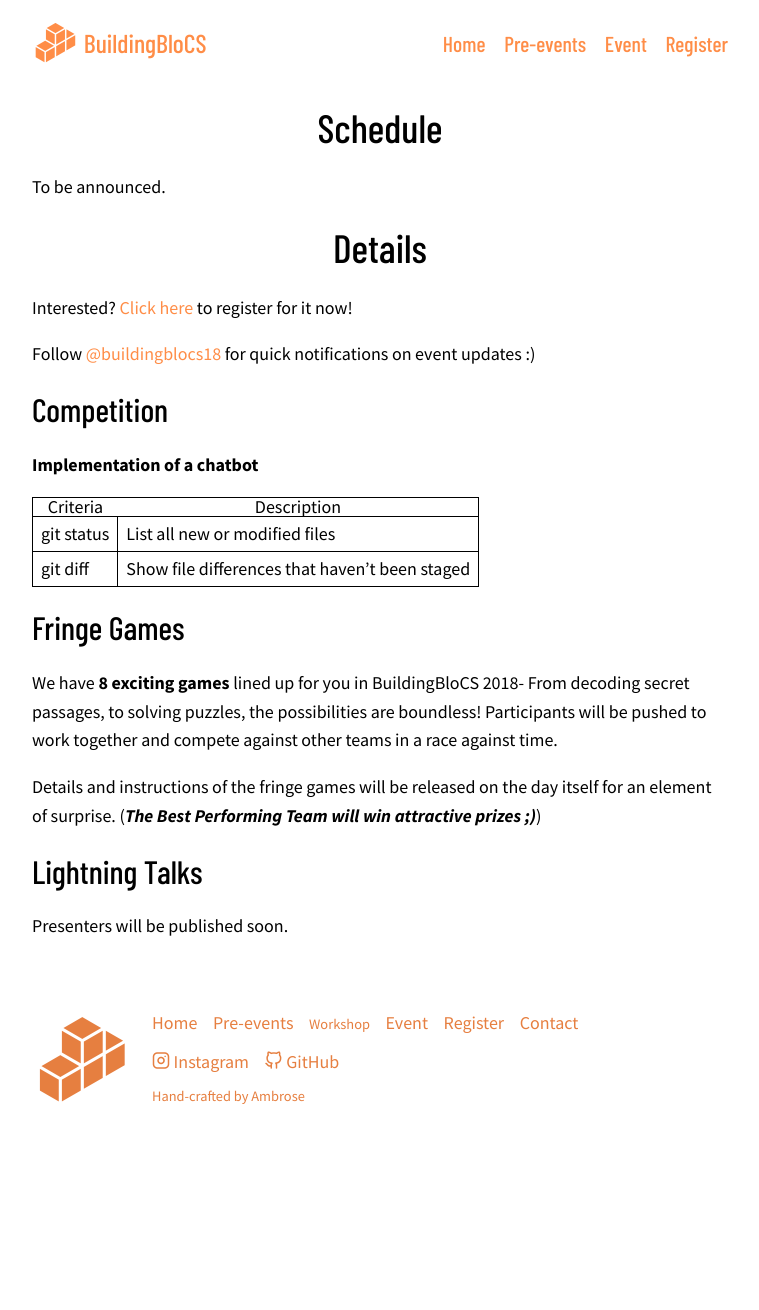
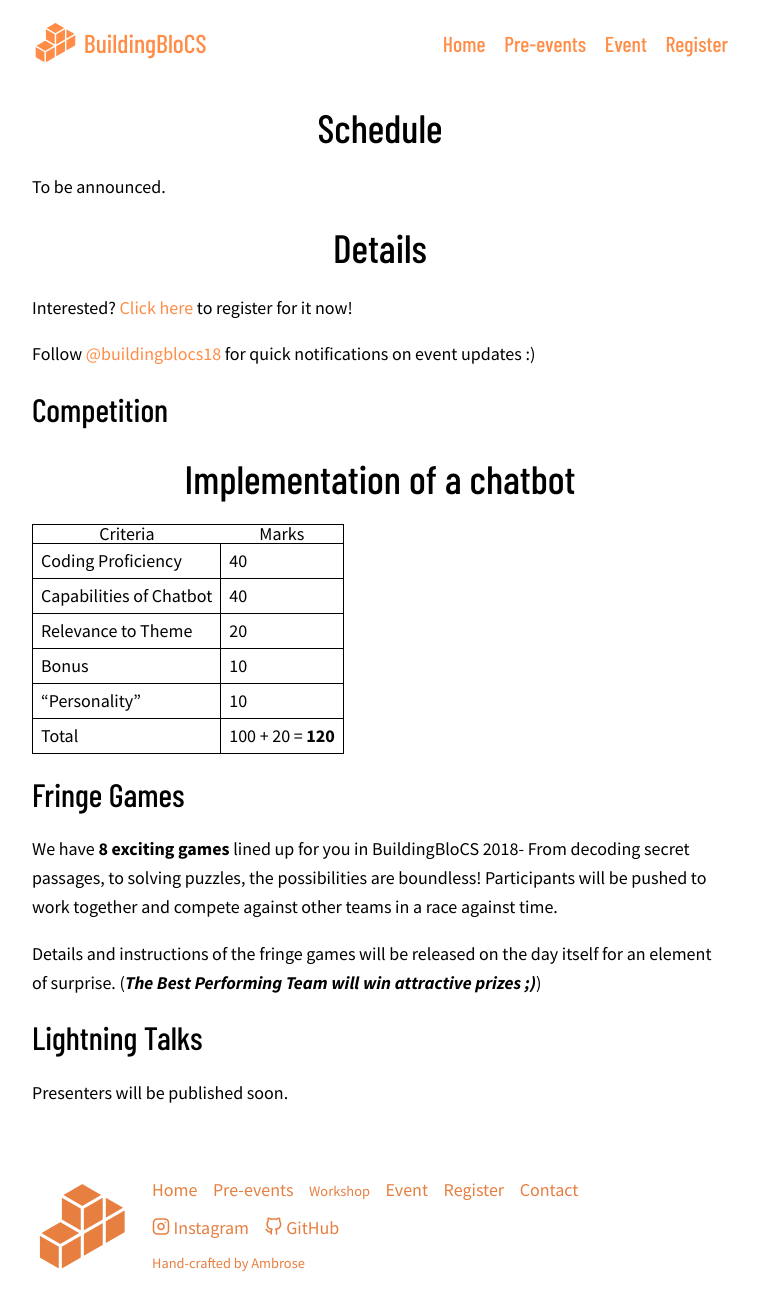
Before and after one commit to buildingblocs/2018, a Jekyll site: the page built from event/index.md, in a window 1280 px wide and 1326 px high. Shown: the top 1310 px of the window, without its empty margins (260-1019 px from the left). Built offline with Jekyll 4.4.1, drawn with Linux system fonts in a browser that asks for light colours; some web fonts are replaced; our own code applies the rules of GitHub Pages for plain Markdown files.

Commit message:
Update index.md

```diff
--- a/event/index.md
+++ b/event/index.md
@@ -28,12 +28,16 @@ Follow [@buildingblocs18](https://instagram.com/buildingblocs18) for quick notif
 
 ## Competition
 
-**Implementation of a chatbot**
+# Implementation of a chatbot
 
-| Criteria | Description |
+| Criteria | Marks |
 | --- | --- |
-| git status | List all new or modified files |
-| git diff | Show file differences that haven't been staged |
+| Coding Proficiency | 40 |
+| Capabilities of Chatbot | 40 |
+| Relevance to Theme | 20 |
+| Bonus | 10 |
+| "Personality" | 10 |
+| Total | 100 + 20 = **120** |
 
 
 ## Fringe Games
```
